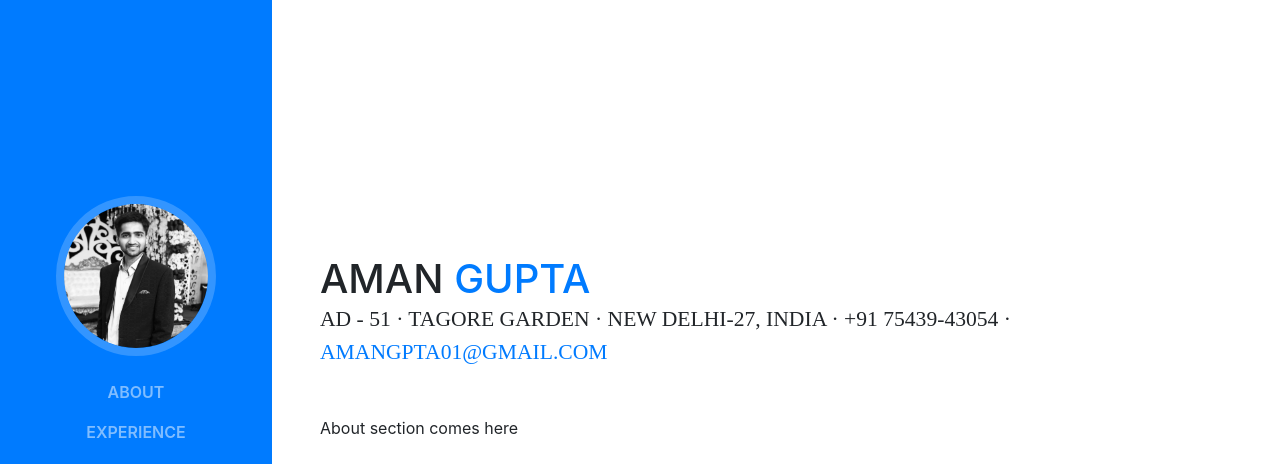
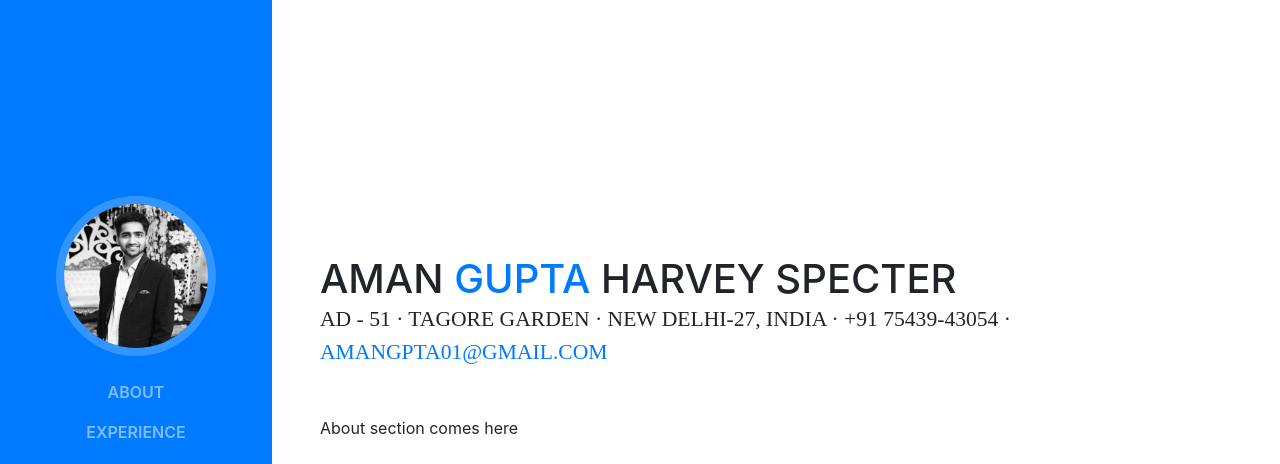
Before and after one commit to amangpta01/amangpta01.github.io, a website with bundled scripts: page index.html in a window 1280 px wide. Shown: the top 464 px of the page. Built offline with nearby package versions, Linux system fonts and the light colour scheme; a web font is replaced by a local one.

Commit message:
Update index.html

```diff
--- a/index.html
+++ b/index.html
@@ -68,6 +68,7 @@
         <div class="my-auto">
           <h1 class="mb-0">Aman
             <span class="text-primary">Gupta</span>
+            <span class="harvey">Harvey Specter</span>
           </h1>
           <div class="subheading mb-5">AD - 51 · Tagore Garden · New Delhi-27, INDIA · +91 75439-43054 ·
             <a href="mailto:name@email.com">amangpta01@gmail.com</a>
```
